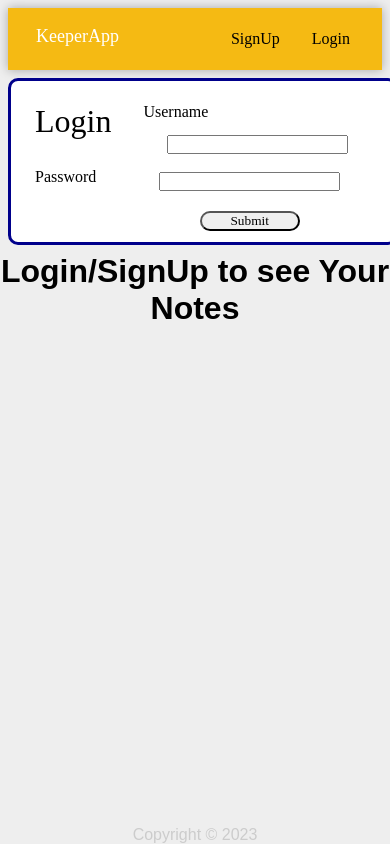
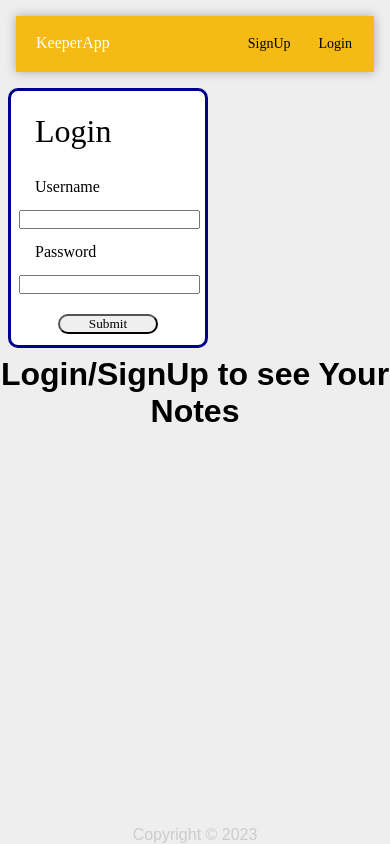
Before and after one commit to LokeshDanapal/KeeperApp, a React (Create React App) app in the folder myapp/: page / in a window 390 px wide. Both pictures are taken after a click on the button "Login". Built offline with nearby package versions, Linux system fonts and the light colour scheme; no server answers.

Commit message:
Stylesmodified

```diff
--- a/myapp/public/styles.css
+++ b/myapp/public/styles.css
@@ -223,6 +223,7 @@ footer p{
   border-color: darkblue;
 }
 
+/* Mobile View Styles */
 @media only screen and (max-width: 480px) {
   body {
     padding: 0;
@@ -230,31 +231,36 @@ footer p{
   }
 
   nav {
-    margin: 8px;
-    padding: 8px 16px;
+    padding: 8px;
   }
 
   nav ul li h1 {
-    font-size: 18px;
+    font-size: 16px;
     padding: 10px 12px;
   }
 
   nav ul li button {
-    font-size: 16px;
-    padding: 14px 16px;
+    font-size: 14px;
+    padding: 12px 14px;
   }
 
   .show,
   .show1,
-  .container {
-    height: auto;
-    width: 100%;
+  .container,
+  .note {
     margin: 8px;
     padding: 8px;
   }
 
-  .note {
+  .show,
+  .show1 {
+    height: auto;
+    max-width: 100%;
+  }
+
+  .container {
+    height: auto;
     width: 100%;
-    margin: 8px;
+    max-width: 100%;
   }
 }
```
